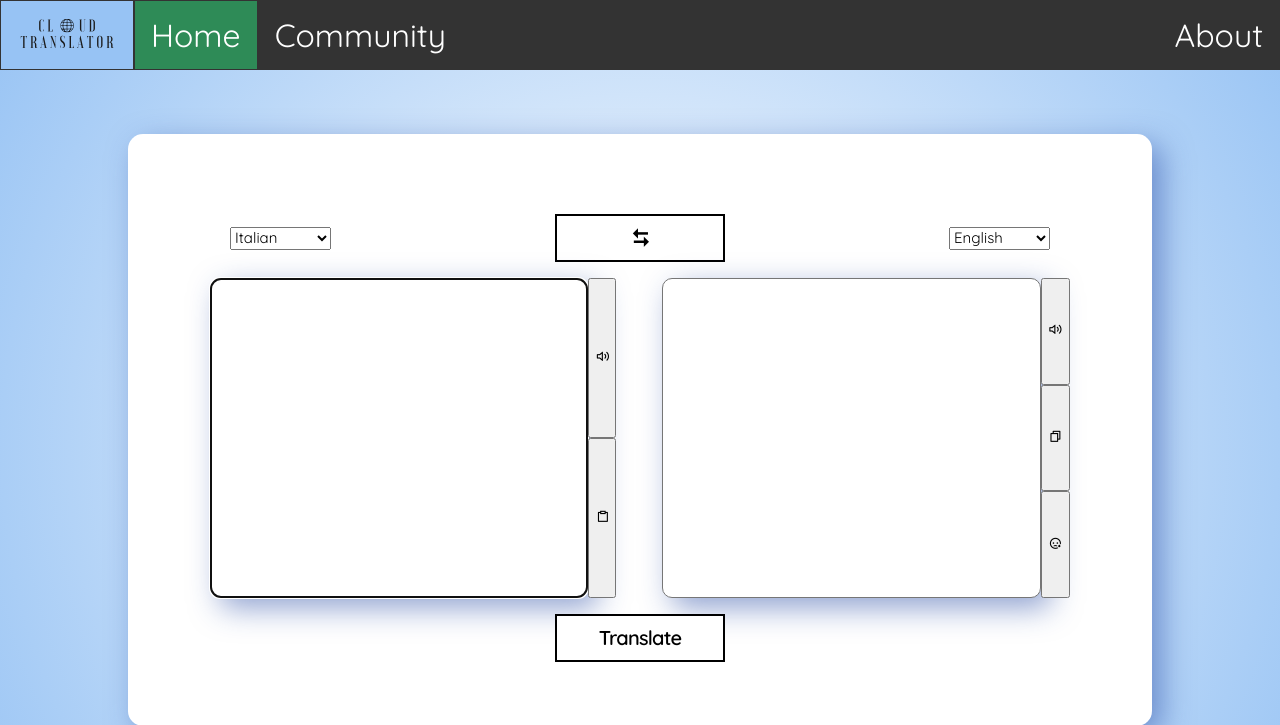
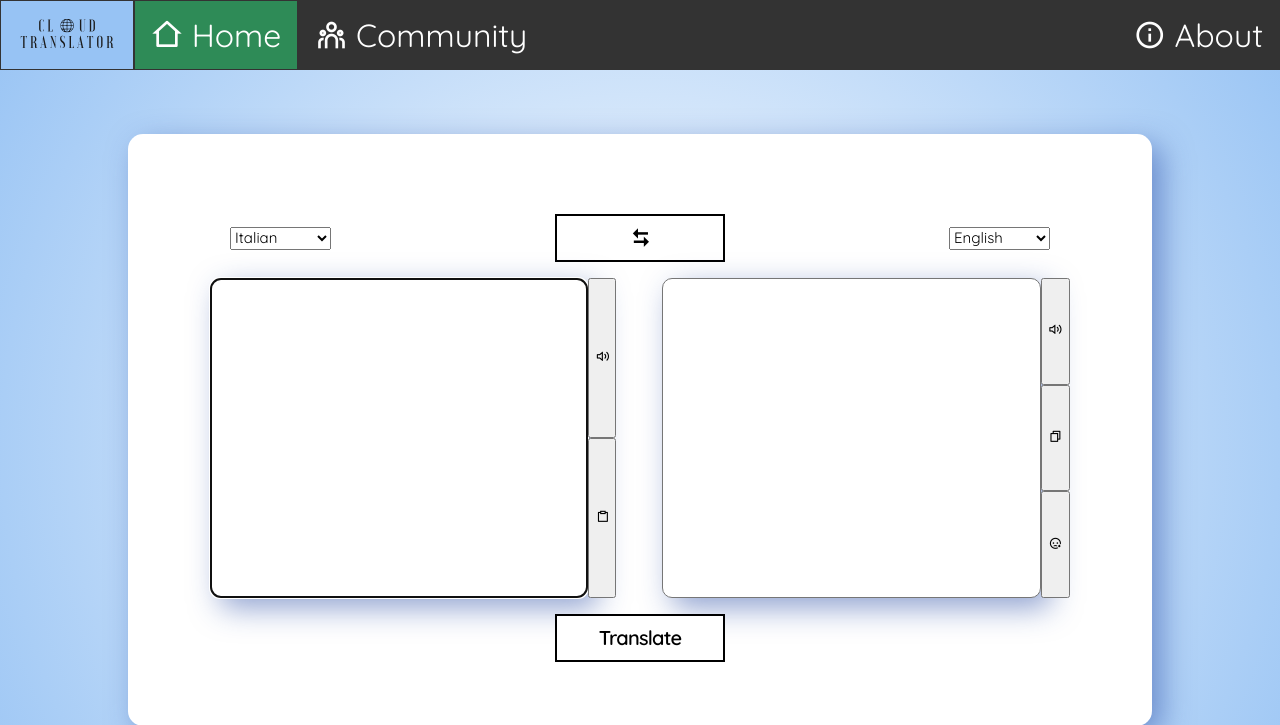
Before and after one commit to aiman-al-masoud/translator-cloud-project, a Flask app: page / in a window 1280 px wide. Shown: the top 725 px of the page. Run offline with Flask 2, Linux system fonts and the light colour scheme; some libraries are stand-ins or nearby versions.

Commit message:
Added some icons

```diff
--- a/src/templates/index.html
+++ b/src/templates/index.html
@@ -13,9 +13,9 @@
 <body>
   <ul class="topnav">
     <li><a class="logo" title="Home" href="/"><img src="static/res/logoCloudTranslatorSvg.svg"></a></li>
-    <li><a class="active" href="/">Home</a></li>
-    <li><a href="community.html">Community</a></li>
-    <li class="right"><a href="about.html">About</a></li>
+    <li><a class="active" href="/"><i class="ri-home-2-line"></i>&nbsp;Home</a></li>
+    <li><a href="community.html"><i class="ri-team-line"></i>&nbsp;Community</a></li>
+    <li class="right"><a href="about.html"><i class="ri-information-line"></i>&nbsp;About</a></li>
   </ul>
 
   <div class="complex">
```
